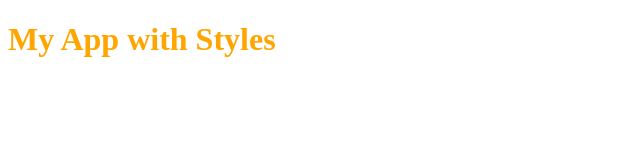
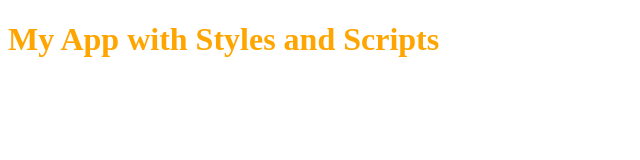
Before and after one commit to cjcarnivale/test_repo, a plain HTML site: page index.html in a window 1280 px wide. Shown: the whole page, without its empty margins (0-640 px from the left). Drawn offline with Linux system fonts and the light colour scheme.

Commit message:
Add Scripts

```diff
--- a/index.html
+++ b/index.html
@@ -8,7 +8,7 @@
     <title>Document</title>
 </head>
 <body>
-    <h1>My App with Styles</h1>
+    <h1>My App with Styles and Scripts</h1>
     <script src="app.js"></script>
 </body>
 </html>
```
